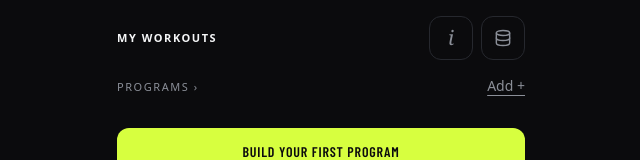
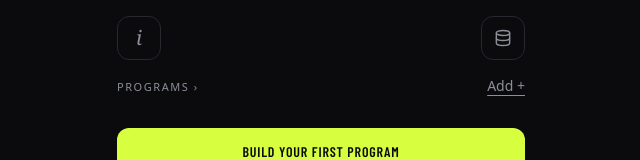
Before and after one commit to sdaveas/workout-companion, a React (Vite) app: page / in a window 1280 px wide. Shown: the top 160 px of the page, without its empty margins (319-959 px from the left). Built offline with nearby package versions, Linux system fonts and the light colour scheme.

Commit message:
Drop Home's heading, keep Credits in the left corner
With no back control on the root screen there is nothing for a heading to sit
beside, and 'My Workouts' was explaining the card below it. The h1 stays for
screen readers; the two tool squares now balance the row on their own.

```diff
--- a/src/screens/Home.tsx
+++ b/src/screens/Home.tsx
@@ -110,14 +110,11 @@ export function Home() {
   return (
     <main className="mx-auto flex h-dvh max-w-md flex-col overflow-hidden px-5 pb-[max(0.75rem,env(safe-area-inset-bottom))] pt-[max(1rem,env(safe-area-inset-top))]">
       <ScreenHeader
-        // The title sits on the page gutter, not behind an icon: with no back control
-        // here, hanging it off the Credits square put it 52 px in while every section
-        // under it started at 20. Both tools are actions, so both sit on the right.
+        // No visible name on the root screen: the next-workout card is the headline.
+        // Credits keeps the left corner (where a back control sits on every other
+        // screen) and Data the right, so the two tools balance the row on their own.
         title={
-          <h1 className="truncate text-label font-semibold uppercase tracking-label">My Workouts</h1>
-        }
-        actions={
-          <>
+          <div className="flex items-center">
             <a
               href="#/credits"
               aria-label="Credits"
@@ -128,6 +125,10 @@ export function Home() {
                 i
               </span>
             </a>
+            <h1 className="sr-only">Home</h1>
+          </div>
+        }
+        actions={
           <button
             type="button"
             aria-haspopup="dialog"
@@ -137,7 +138,6 @@ export function Home() {
           >
             <DataIcon />
           </button>
-          </>
         }
       />
 
```
Lines whose indentation alone changed are shown as unchanged.
